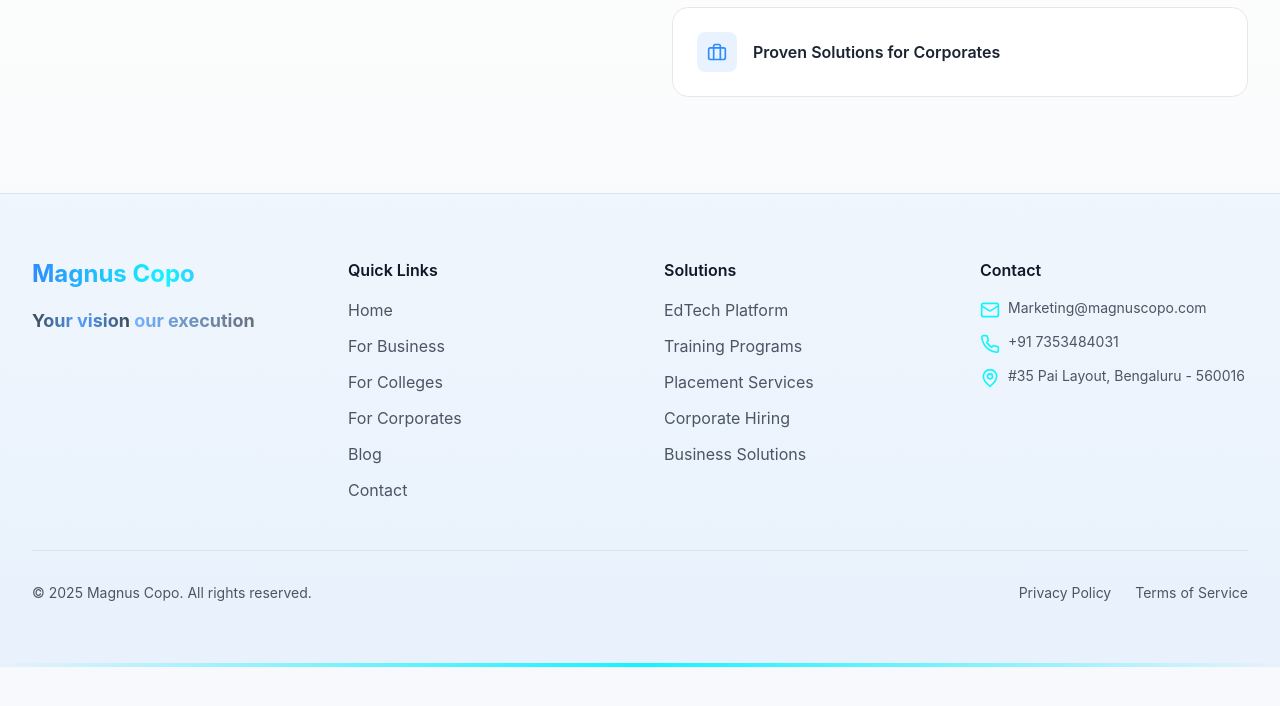
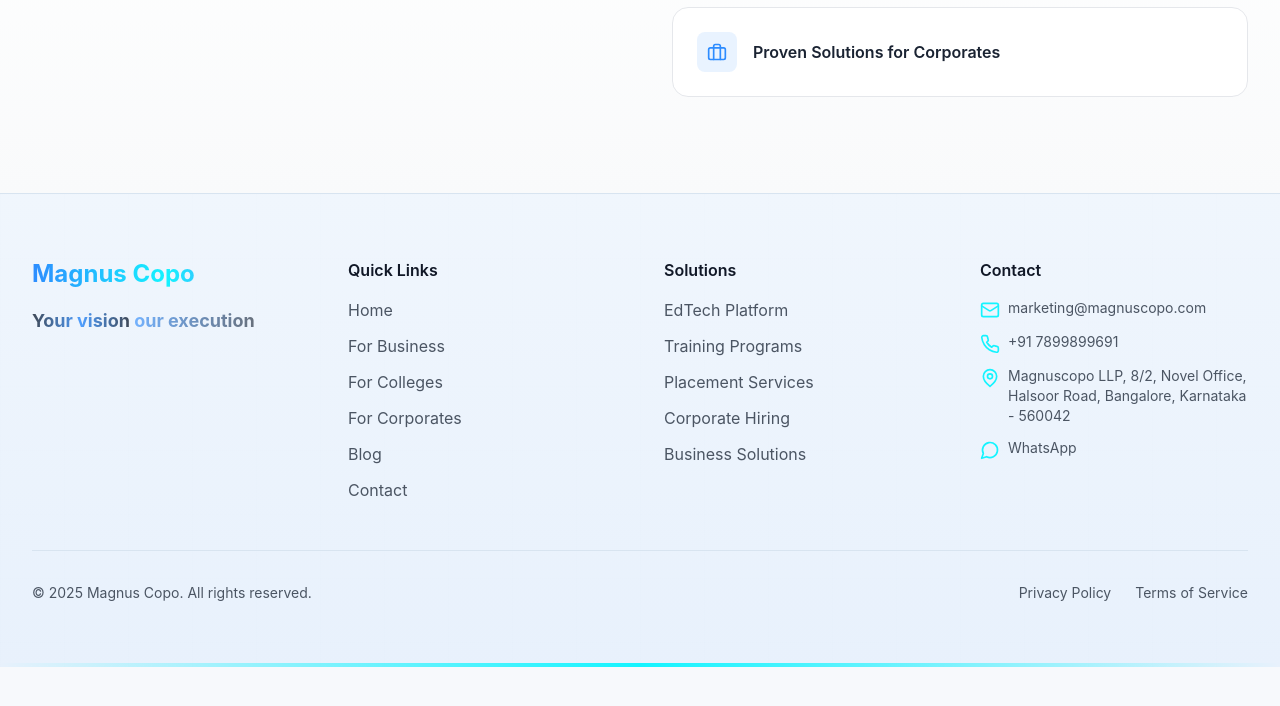
Before and after one commit to Raviprakashsa/magnuscopo-website-dummy-, a React (Vite) app: page / in a window 1280 px wide. Shown: the part 4345-5051 px from the top of the page. Built offline with nearby package versions, Linux system fonts and the light colour scheme.

Commit message:
Update footer contact details
Co-authored-by: Copilot <223556219+Copilot@users.noreply.github.com>

```diff
--- a/src/components/Footer.tsx
+++ b/src/components/Footer.tsx
@@ -1,4 +1,4 @@
-import { Mail, Phone, MapPin } from 'lucide-react';
+import { Mail, Phone, MapPin, MessageCircle } from 'lucide-react';
 import { useTheme } from '../context/ThemeContext';
 
 interface FooterProps {
@@ -81,15 +81,30 @@ export default function Footer({ onNavigate }: FooterProps) {
             <ul className="space-y-3">
               <li className={`flex items-start gap-2 ${theme === 'dark' ? 'text-gray-400' : 'text-gray-600'}`}>
                 <Mail className="w-5 h-5 text-[#14F4FF] flex-shrink-0 mt-0.5" />
-                <span className="text-sm">Marketing@magnuscopo.com</span>
+                <a href="mailto:marketing@magnuscopo.com" className="text-sm hover:text-[#14F4FF] transition-colors">
+                  marketing@magnuscopo.com
+                </a>
               </li>
               <li className={`flex items-start gap-2 ${theme === 'dark' ? 'text-gray-400' : 'text-gray-600'}`}>
                 <Phone className="w-5 h-5 text-[#14F4FF] flex-shrink-0 mt-0.5" />
-                <span className="text-sm">+91 7353484031</span>
+                <a href="tel:+917899899691" className="text-sm hover:text-[#14F4FF] transition-colors">
+                  +91 7899899691
+                </a>
               </li>
               <li className={`flex items-start gap-2 ${theme === 'dark' ? 'text-gray-400' : 'text-gray-600'}`}>
                 <MapPin className="w-5 h-5 text-[#14F4FF] flex-shrink-0 mt-0.5" />
-                <span className="text-sm">#35 Pai Layout, Bengaluru - 560016</span>
+                <span className="text-sm">Magnuscopo LLP, 8/2, Novel Office, Halsoor Road, Bangalore, Karnataka - 560042</span>
+              </li>
+              <li className={`flex items-start gap-2 ${theme === 'dark' ? 'text-gray-400' : 'text-gray-600'}`}>
+                <MessageCircle className="w-5 h-5 text-[#14F4FF] flex-shrink-0 mt-0.5" />
+                <a
+                  href="https://wa.me/+917899899691"
+                  target="_blank"
+                  rel="noreferrer"
+                  className="text-sm hover:text-[#14F4FF] transition-colors"
+                >
+                  WhatsApp
+                </a>
               </li>
             </ul>
           </div>
```
